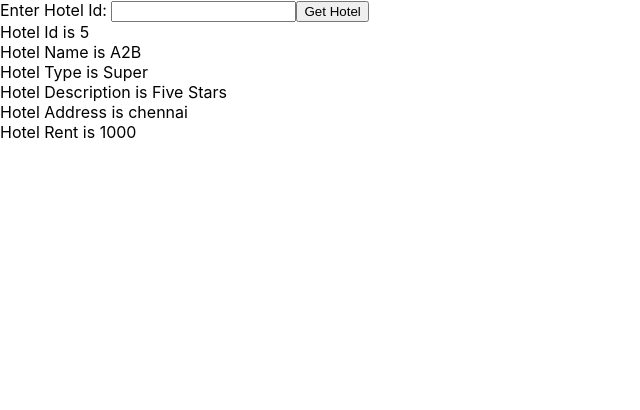
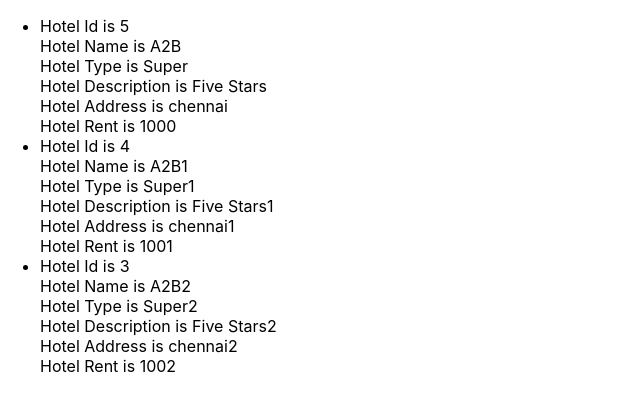
Before and after one commit to Navaneeth1220/tms_frontend, a React (Create React App) app in the folder tms/: page / in a window 1280 px wide. Shown: the top 410 px of the page, without its empty margins (0-640 px from the left). Built offline with nearby package versions, Linux system fonts and the light colour scheme.

Commit message:
DisplayHotelList Added

```diff
--- a/tms/src/App.js
+++ b/tms/src/App.js
@@ -2,24 +2,48 @@ import logo from './logo.svg';
 import './App.css';
 import DisplayHotelDetails from './component/Hotel/DisplayHotelDetails';
 import GetHotelDetails from './component/Hotel/GetHotelDetails';
+import DisplayHotelList from './component/Hotel/DisplayHotelList';
 
 function App() {
 
-  /* let mockHotel = {
+  const hotel1 = {
     hotelId: 5,
     hotelName: "A2B",
     hotelType: "Super",
     hotelDescription: "Five Stars",
     address: "chennai",
     rent: 1000.0
-   }*/
+  }
+
+  const hotel2 = {
+    hotelId: 4,
+    hotelName: "A2B1",
+    hotelType: "Super1",
+    hotelDescription: "Five Stars1",
+    address: "chennai1",
+    rent: 1001.0
+  }
+
+  const hotel3 = {
+    hotelId: 3,
+    hotelName: "A2B2",
+    hotelType: "Super2",
+    hotelDescription: "Five Stars2",
+    address: "chennai2",
+    rent: 1002.0
+  }
+
+  const hotels = [hotel1, hotel2, hotel3];
+
 
   return (
 
     <div>
 
-      {/* <DisplayHotelDetails hotel={mockHotel} />*/}
-      {<GetHotelDetails />}
+      {/* <DisplayHotelDetails hotel={hotel1} />*/}
+      {/*<GetHotelDetails />*/}
+      {<DisplayHotelList hotels={hotels} />}
+
 
 
     </div>
--- /dev/null
+++ b/tms/src/component/Hotel/DisplayHotelList.js
@@ -0,0 +1,17 @@
+import DisplayHotelDetails from "./DisplayHotelDetails";
+
+
+export default function DisplayHotelList({ hotels }) {
+
+    return (
+
+        <div>
+            <ul>
+                {hotels.map((hotel) => <li key={hotel.hotelId}><DisplayHotelDetails hotel={hotel} /></li>)}
+            </ul>
+        </div>
+    );
+
+
+
+}
--- a/tms/src/component/Hotel/GetHotelDetails.js
+++ b/tms/src/component/Hotel/GetHotelDetails.js
@@ -9,18 +9,18 @@ import commonStyle from "./commonStyle.module.css"
 
 export default function GetHotelDetails() {
 
-    let mockHotel = {
+    /*let mockHotel = {
         hotelId: 5,
         hotelName: "A2B",
         hotelType: "Super",
         hotelDescription: "Five Stars",
         address: "chennai",
         rent: 1000.0
-    };
+    };*/
 
     const hotelIdRef = React.createRef();
 
-    const initialState = { hotelId: undefined, hotel: mockHotel, errMsg: undefined };
+    const initialState = { hotelId: undefined, hotel: undefined, errMsg: undefined };
 
     const [currentState, setNewState] = useState(initialState);
 
```
Also changed, not shown: tms/src/component/Hotel/AddHotel.js (added). Lines whose indentation alone changed are shown as unchanged.
